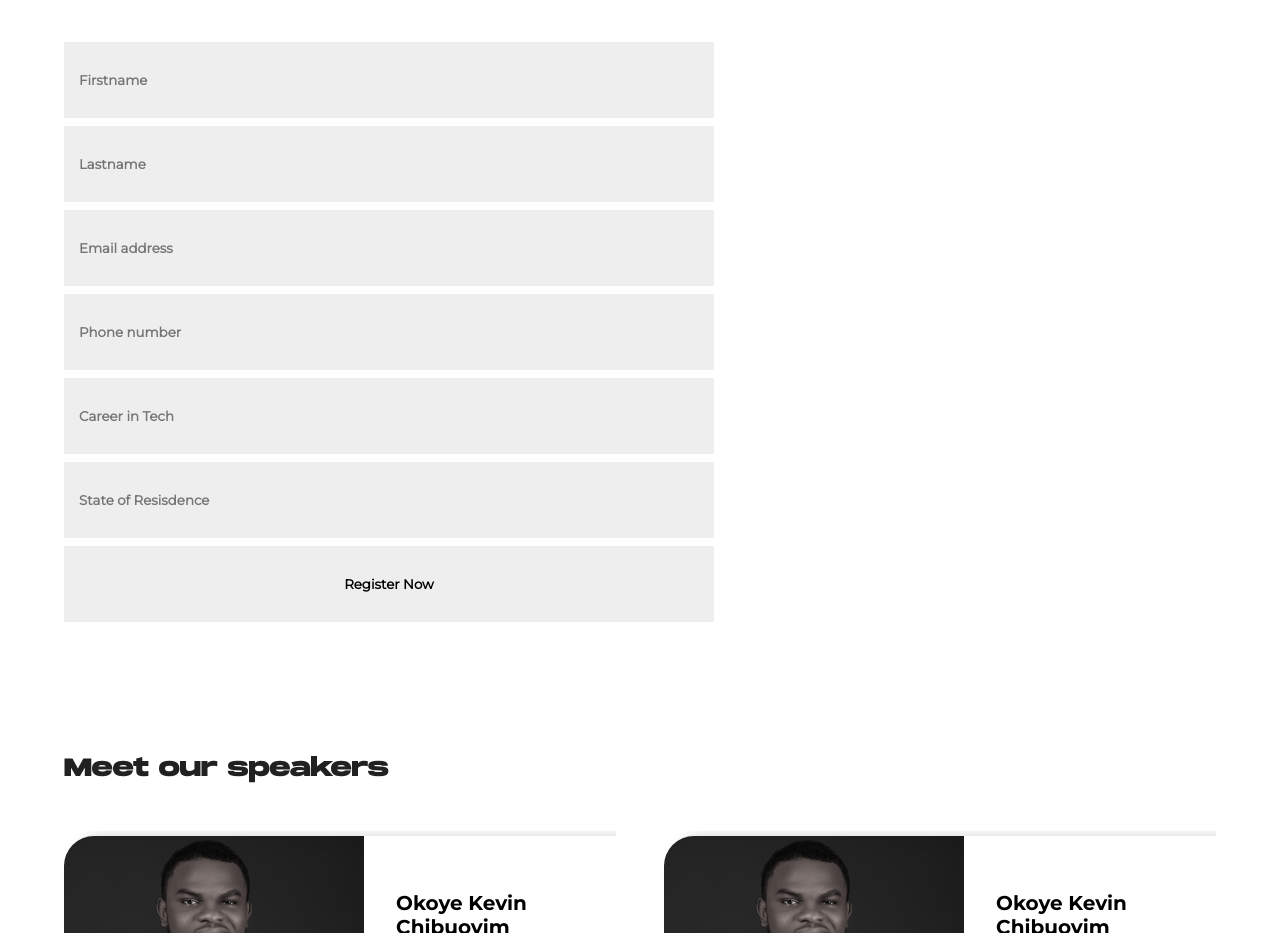
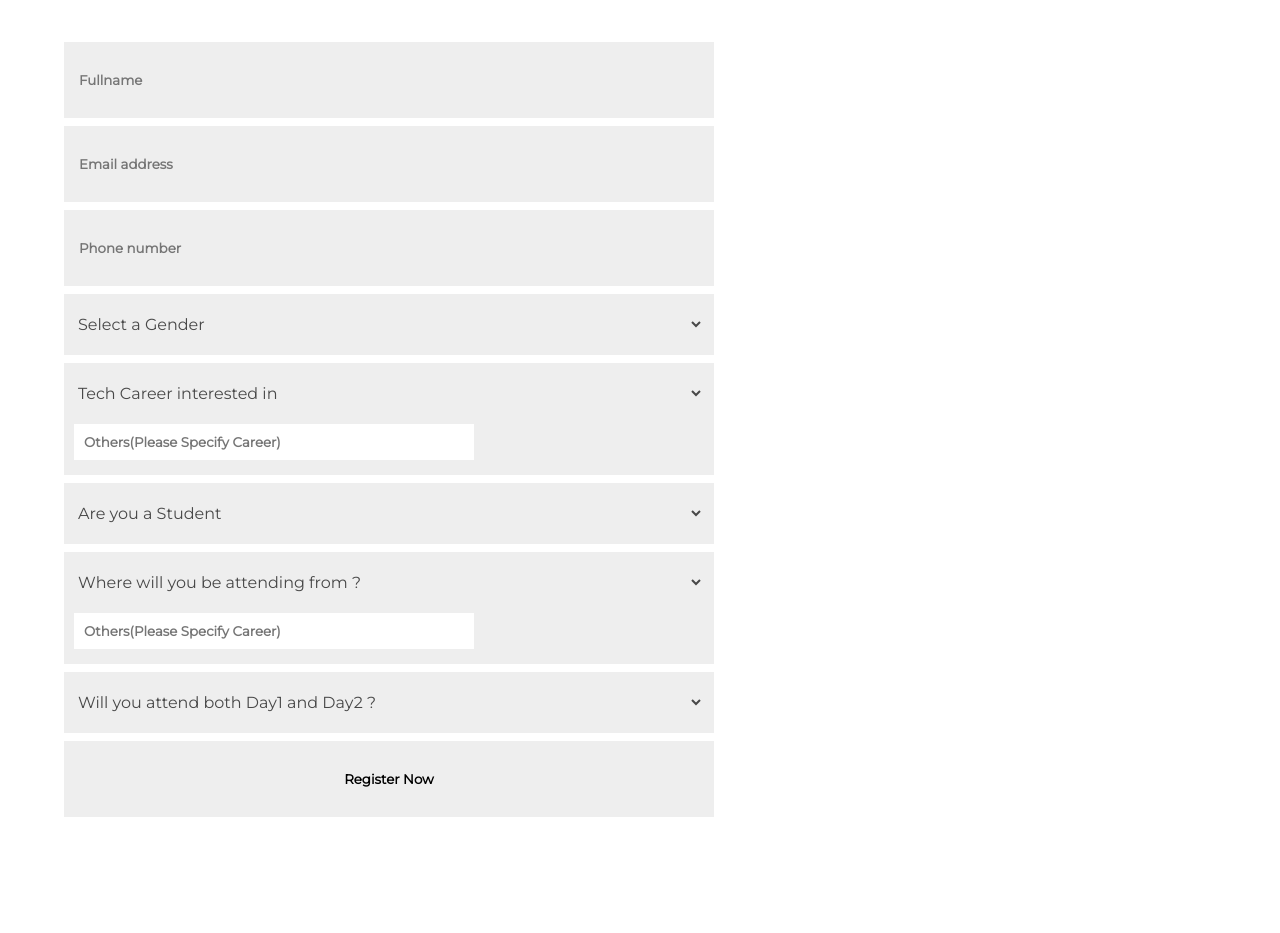
Before and after one commit to emmanueldindu/blockchainUNN, a website: page view/event.html in a window 1280 px wide. Shown: the part 1280-2213 px from the top of the page. Drawn offline with nearby package versions, Linux system fonts and the light colour scheme; files that its build step writes are made by us from their sources.

Commit message:
form update

```diff
--- a/view/css/event.css
+++ b/view/css/event.css
@@ -252,6 +252,37 @@
     font-weight: 600;
     line-height: 20px;
     letter-spacing: 0.02em;
+}
+
+/* form update */
+.dropdown{
+    width: 650px;
+    display: flex;
+    flex-direction: column;
+    gap: 5px;
+    padding: 10px;
+    background-color: #EEEEEE;
+}
+.dropdown select{
+    padding-block: 10px;
+    font-size: 16px;
+    border: none;
+    outline: none;
+    background-color: #EEEEEE;
+    font-family: Montserrat;
+    color: #484848;
+    cursor: pointer;
+}
+.dropdown label{
+    font-family: Montserrat;
+    font-size: 20px;
+    font-weight: 700;
+}
+#specify,#specify2{
+    width: 400px;
+    margin-block: 5px;
+    padding: 10px;
+    background-color: white;
 }
 
 /*  */
@@ -618,11 +649,6 @@
     }
     .eventinfo{
         width: 100%;
-        /* transform: translateY(-310vw); */
-        /* position: absolute;
-        top: 85%;
-        right: 0;
-        left: 5%; */
     }
     .eventinfo p{
         width: 100%;
@@ -645,6 +671,12 @@
         font-size: 16px;
         background-color: #388E3C;
         color: white;
+    }
+    .dropdown{
+        width: 100%;
+    }
+    #specify,#specify2{
+        width: 100%;
     }
     .form::before{
         content: 'Register Now';
@@ -836,6 +868,12 @@
         padding: 40px 25px;
         font-size: 24px;
     }
+    .dropdown{
+        width: 1000px;
+    }
+    #specify,#specify2{
+        width: 70%;
+    }
     .two input ::-webkit-input-placeholder{
         font-size: 20px;
     }
@@ -927,6 +965,12 @@
         width: 800px;
         padding: 40px 25px;
         font-size: 24px;
+    }
+        .dropdown{
+        width: 800px;
+    }
+    #specify,#specify2{
+        width: 70%;
     }
     .two input ::-webkit-input-placeholder{
         font-size: 20px;
@@ -1168,6 +1212,12 @@
     .two input{
         width: 100%;
     }
+    .dropdown{
+        width: 100%;
+    }
+    #specify,#specify2{
+        width: 70%;
+    }
     #reg{
         background-color: #388E3C;
         color: white;
--- a/view/event.ejs
+++ b/view/event.html
@@ -98,12 +98,53 @@
       </article>
       <article class="form" id="formfield">
         <form action="/addUser" method="post">
-          <input type="text" name="firstname" id="" placeholder="Firstname" required>
-          <input type="text" name="lastname" id="" placeholder="Lastname" required>
+          <input type="text" name="fullname" id="" placeholder="Fullname" required>
           <input type="email" name="email" id="" placeholder="Email address" required>
           <input type="text" name="phone" id="" placeholder="Phone number" required>
-          <input type="text" name="career" id="" placeholder="Career in Tech">
-          <input type="text" name="state" id="" placeholder="State of Resisdence" required>
+          <div class="dropdown">
+            <select name="Gender" id="">
+              <option value=".">Select a Gender</option>
+              <option value="Male">Male</option>
+              <option value="Female">Female</option>
+            </select>
+          </div>
+          <!-- 2nd -->
+          <div class="dropdown">
+            <select name="Career" id="">
+              <option value=".">Tech Career interested in</option>
+              <option value="Coding/Development">Coding/Development</option>
+              <option value="Content Writing">Content Writing</option>
+              <option value="Design">Design</option>
+              <option value="Community Management">Community Management</option>
+            </select>
+            <input type="text" name="" id="specify" placeholder="Others(Please Specify Career)" class="specify" >
+          </div>
+          <!-- 3rd -->
+          <div class="dropdown">
+            <select name="Student" id="">
+              <option value=".">Are you a Student</option>
+              <option value="Yes">Yes</option>
+              <option value="No">No</option>
+            </select>
+          </div>
+          <!-- 4th -->
+          <div class="dropdown">
+            <select name="Resisdence" id="">
+              <option value=".">Where will you be attending from ?</option>
+              <option value="UNN/Nsukka">UNN/Nsukka</option>
+              <option value="UNEC/Enugu">UNEC/Enugu</option>
+              <option value="" id="others" ></option>
+            </select>
+            <input type="text" name="" id="specify2" placeholder="Others(Please Specify Career)" class="specify" >
+          </div>
+          <!-- 5th -->
+          <div class="dropdown">
+            <select name="attend" id="">
+              <option value=".">Will you attend both Day1 and Day2 ? </option>
+              <option value="Yes">Yes</option>
+              <option value="No">No</option>
+            </select>
+          </div>
           <input type="submit" value="Register Now" id="reg" name="register" onmouseover="regClicked()" onclick="regClicked()" onmouseleave="regUnclicked()" onsubmit="redirect()">
         </form>
       </article>
--- a/view/js/event.js
+++ b/view/js/event.js
@@ -3,6 +3,9 @@
 let closeBar = document.getElementById('close')
 let navList = document.getElementById('navList')
 let allSections = document.querySelectorAll('section')
+let others = document.getElementById('others')
+let specified = document.getElementById('specify2')
+const register = document.getElementById('reg')
 
 document.cookie = 'cookie2=value2; Samesite=None; Secure'
 
```
